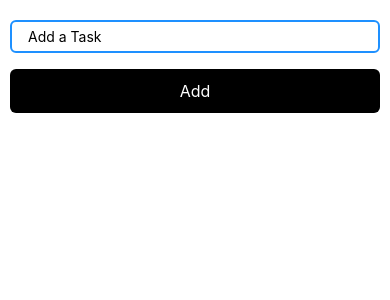
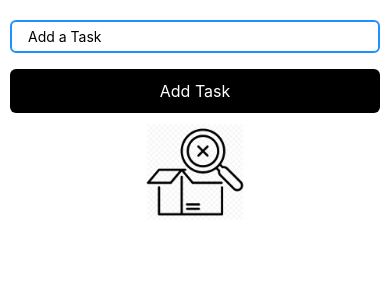
Before and after one commit to Saima003/my-todo, a React Native app: screen / in a window 390 px wide. Shown: the top 300 px of the page. Built offline with nearby package versions, Linux system fonts and the light colour scheme.

Commit message:
feat: edit and revamp the empty todolist

```diff
--- a/app.json
+++ b/app.json
@@ -12,16 +12,23 @@
       "backgroundColor": "#ffffff"
     },
     "ios": {
-      "supportsTablet": true
+      "supportsTablet": true,
+      "bundleIdentifier": "y"
     },
     "android": {
       "adaptiveIcon": {
         "foregroundImage": "./assets/adaptive-icon.png",
         "backgroundColor": "#ffffff"
-      }
+      },
+      "package": "com.saima_k.mytodo"
     },
     "web": {
       "favicon": "./assets/favicon.png"
+    },
+    "extra": {
+      "eas": {
+        "projectId": "b3e5a98b-d390-4732-80e9-18b6658621db"
+      }
     }
   }
 }
--- a/src/screen/RenderTodos.js
+++ b/src/screen/RenderTodos.js
@@ -1,15 +1,20 @@
-import { FlatList, StyleSheet, Text, TouchableOpacity, View } from 'react-native';
+import { FlatList, Image, StyleSheet, Text, TouchableOpacity, View } from 'react-native';
 import React from 'react';
 import Icon from 'react-native-vector-icons/FontAwesome';
-const RenderTodos = ({todoList, setTodoList, setTodo}) => {
-  const deleteTodo= (id) =>{
-    let finalList = todoList.filter(todo => todo.id.toString() !== id.toString());
-    setTodoList(finalList)
-  }
-  const editTodo = (id) =>{
-    let selectedTodo = todoList.filter(todo => todo.id.toString() === id.toString());
-    setTodo(selectedTodo.item)
-  }
+import nothingfound from "../images/nothing-found.webp"
+const RenderTodos = ({ todoList, setTodo, setIsEditing, setCurrentTodo, setTodoList }) => {
+  const deleteTodo = (id) => {
+    const finalList = todoList.filter((todo) => todo.id.toString() !== id.toString());
+    setTodoList(finalList);
+  };
+
+  const editTodo = (item) => {
+    // Set the task to edit mode
+    setTodo(item.item);
+    setIsEditing(true);
+    setCurrentTodo(item); // Track the current todo being edited
+  };
+
   const Item = ({ todo }) => {
     return (
       <View style={styles.viewItem}>
@@ -18,32 +23,39 @@ const RenderTodos = ({todoList, setTodoList, setTodo}) => {
           <TouchableOpacity onPress={() => deleteTodo(todo.id.toString())}>
             <Icon name="trash" size={24} color="white" />
           </TouchableOpacity>
-        <TouchableOpacity onPress={() => editTodo(todo.id.toString())}>
+          <TouchableOpacity onPress={() => editTodo(todo)}>
             <Icon name="pencil" size={24} color="white" />
           </TouchableOpacity>
         </View>
       </View>
     );
-  }
+  };
 
   return (
     <View>
+      {
+        todoList.length > 0 ?
           <FlatList
             data={todoList}
-        renderItem={({item}) => <Item todo={item} />}
-        keyExtractor={item => item.id.toString()}
+            renderItem={({ item }) => <Item todo={item} />}
+            keyExtractor={(item) => item.id.toString()}
           />
+          :
+          <View style={styles.imageContainer}>
+            <Image source={nothingfound} style={styles.image} />
+          </View>
+      }
     </View>
   );
-}
+};
 
 export default RenderTodos;
 
 const styles = StyleSheet.create({
   viewItem: {
-    flexDirection: 'row',        // Arrange children in a row
+    flexDirection: 'row', // Arrange children in a row
     justifyContent: 'space-between', // Space between the items
-    alignItems: 'center',        // Align items vertically in the center
+    alignItems: 'center', // Align items vertically in the center
     borderRadius: 15,
     backgroundColor: "blue",
     marginVertical: 5,
@@ -55,9 +67,20 @@ const styles = StyleSheet.create({
     fontSize: 16,
     fontWeight: "bold",
   },
-  viewIcons:{
+  viewIcons: {
     flexDirection: "row",
     width: 65,
-    justifyContent: "space-between"
-  }
+    justifyContent: "space-between",
+  },
+  image: {
+    width: 100,
+    height: 100, // Adjust the size of the image as needed
+    resizeMode: 'contain',
+  },
+  imageContainer: {
+    flexDirection: 'column',
+    justifyContent: 'center',
+    alignItems: 'center',
+    height: '85%'
+  },
 });
--- a/src/screen/TodoScreen.js
+++ b/src/screen/TodoScreen.js
@@ -1,11 +1,15 @@
-import { StyleSheet, Text, View, TextInput, TouchableOpacity, SafeAreaView, ToastAndroid } from 'react-native'
-import { React, useState } from 'react'
+import { StyleSheet, Text, View, TextInput, TouchableOpacity, SafeAreaView, ToastAndroid } from 'react-native';
+import { React, useState } from 'react';
 import RenderTodos from './RenderTodos';
+
 const TodoScreen = () => {
   const [todo, setTodo] = useState("");
-  const [todoList , setTodoList] = useState([])
-  const addHandler =()=>{
-    if(todo === ""){
+  const [todoList, setTodoList] = useState([]);
+  const [isEditing, setIsEditing] = useState(false); // Track editing state
+  const [currentTodo, setCurrentTodo] = useState(null); // Track the todo being edited
+
+  const addHandler = () => {
+    if (todo === "") {
       ToastAndroid.showWithGravity(
         'Please Enter a Task',
         ToastAndroid.SHORT,
@@ -13,24 +17,63 @@ const TodoScreen = () => {
       );
       return;
     }
-    let newTodo = {id: Date.now().toString(), item: todo}
-    setTodoList([...todoList, newTodo])
-    setTodo("")
-  }
+
+    // Check if it's editing mode
+    if (isEditing && currentTodo) {
+      const updatedTodoList = todoList.map((t) =>
+        t.id === currentTodo.id ? { ...t, item: todo } : t
+      );
+      setTodoList(updatedTodoList);
+      setIsEditing(false); // Turn off editing mode after saving
+      setCurrentTodo(null); // Reset the currentTodo
+    } else {
+      // Add new todo
+      let newTodo = { id: Date.now().toString(), item: todo };
+      setTodoList([...todoList, newTodo]);
+    }
+
+    setTodo(""); // Clear the input field
+  };
+
   return (
     <View style={{ marginTop: 20, marginHorizontal: 10 }}>
-      <TextInput style={{
-        borderWidth: 2, borderColor: "#1e90ff", borderRadius: 6, paddingVertical: 6,
-        paddingHorizontal: 16,
-      }} placeholder="Add a Task" value={todo} onChangeText={text => setTodo(text)}/>
-      <TouchableOpacity style={{ backgroundColor: "#000", borderRadius: 6, marginVertical: 16, paddingVertical: 12, justifyContent: "center" }} onPress={e => addHandler()}>
-        <Text style={{ color: "white", fontSize: 16, textAlign: 'center' }}>Add</Text>
+      <TextInput
+        style={{
+          borderWidth: 2,
+          borderColor: "#1e90ff",
+          borderRadius: 6,
+          paddingVertical: 6,
+          paddingHorizontal: 16,
+        }}
+        placeholder="Add a Task"
+        value={todo}
+        onChangeText={(text) => setTodo(text)}
+      />
+      <TouchableOpacity
+        style={{
+          backgroundColor: "#000",
+          borderRadius: 6,
+          marginVertical: 16,
+          paddingVertical: 12,
+          justifyContent: "center",
+        }}
+        onPress={addHandler}
+      >
+        <Text style={{ color: "white", fontSize: 16, textAlign: 'center' }}>
+          {isEditing ? "Edit Task" : "Add Task"}
+        </Text>
       </TouchableOpacity>
-      <RenderTodos todoList={todoList} setTodoList={setTodoList} setTodo={setTodo}/>
+      <RenderTodos
+        todoList={todoList}
+        setTodoList={setTodoList}
+        setTodo={setTodo}
+        setIsEditing={setIsEditing}
+        setCurrentTodo={setCurrentTodo}
+      />
     </View>
-  )
-}
+  );
+};
 
-export default TodoScreen
+export default TodoScreen;
 
-const styles = StyleSheet.create({})
+const styles = StyleSheet.create({});
```
Also changed, not shown: eas.json (added, +21 -0 lines), src/images/nothing-found.webp (added). Lines whose indentation alone changed are shown as unchanged.
